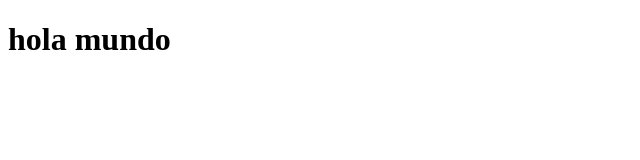
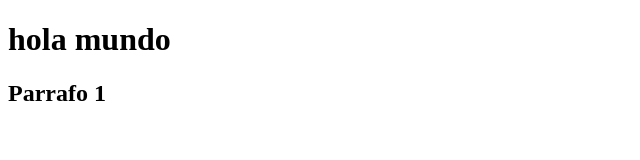
Before and after one commit to gerymeliss/ejemploWeb, a plain HTML site: page index.html in a window 1280 px wide. Shown: the whole page, without its empty margins (0-640 px from the left). Drawn offline with Linux system fonts and the light colour scheme.

Commit message:
se agrega el primer parrafo

```diff
--- a/index.html
+++ b/index.html
@@ -8,6 +8,6 @@
 </head>
 <body>
     <h1>hola mundo</h1>
-
+    <h2>Parrafo 1<h2>
 </body>
 </html>
```
